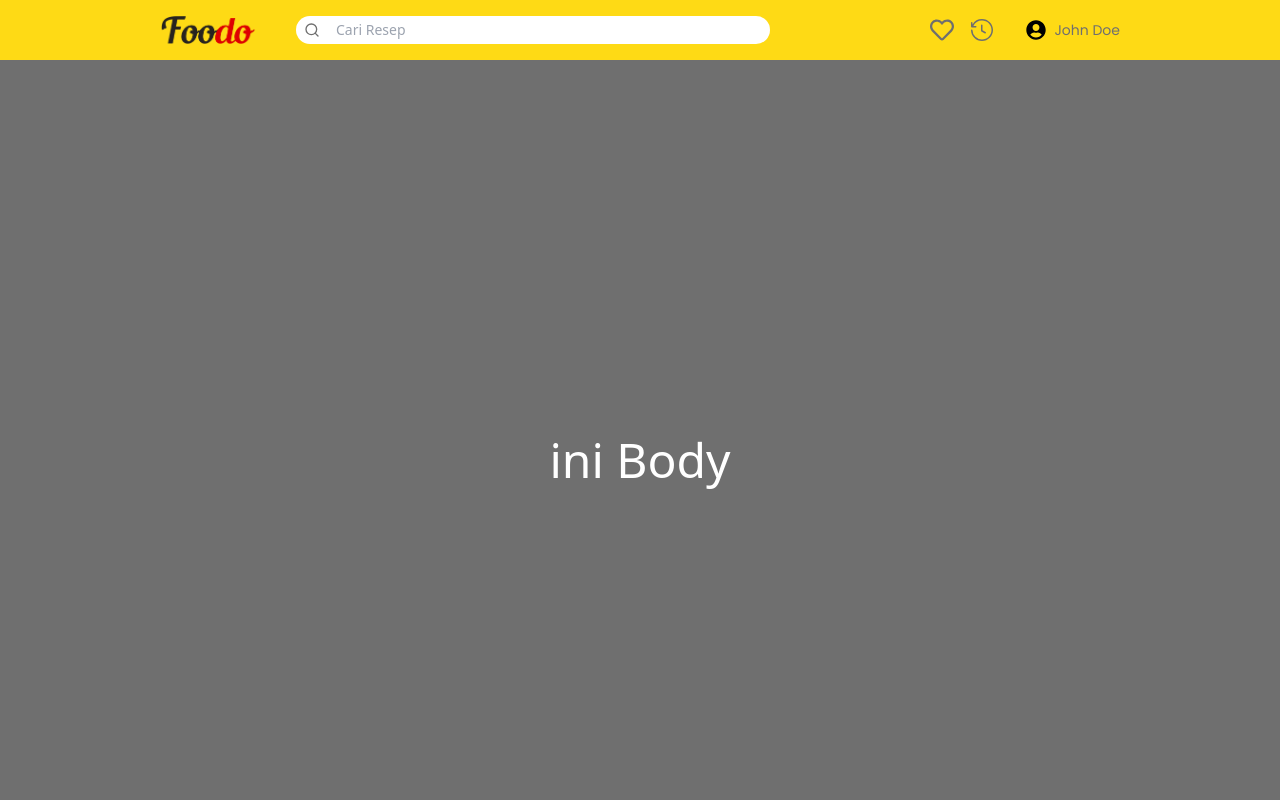
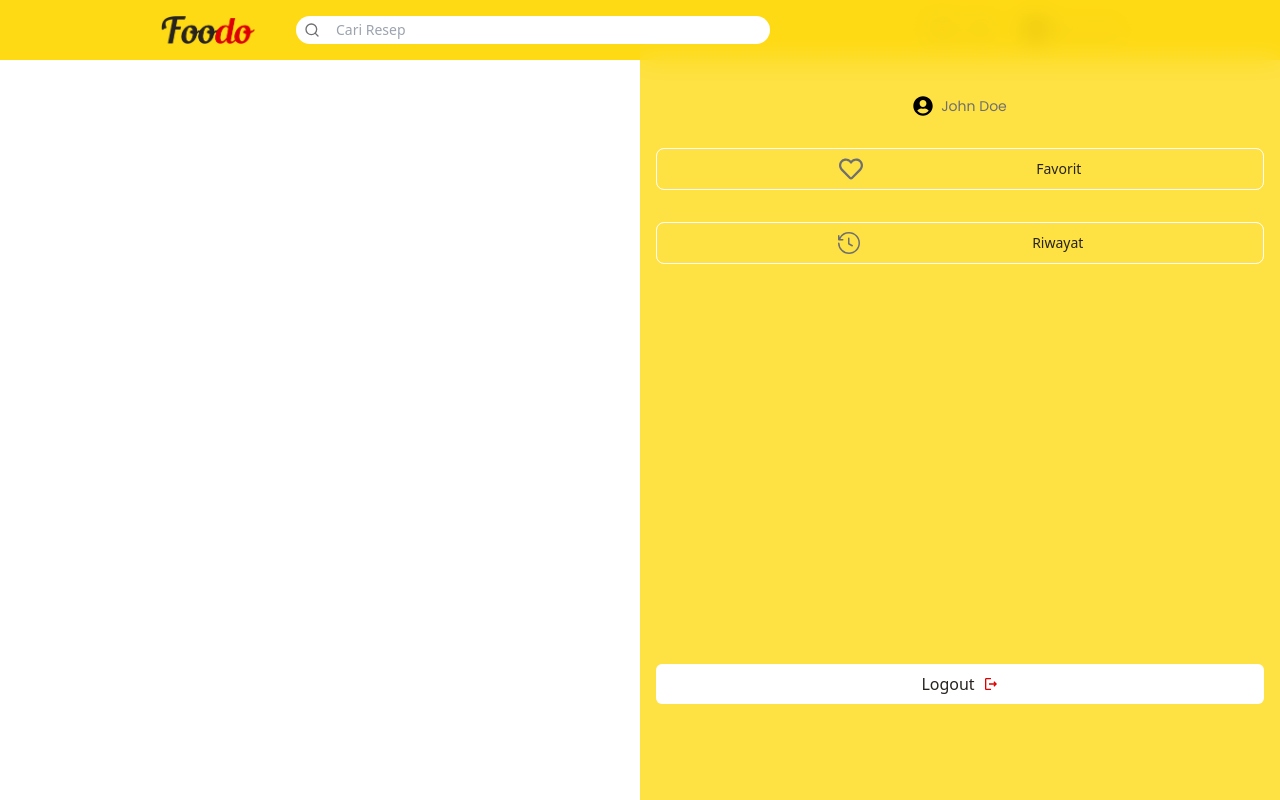
Before and after one commit to IbrhmSptra/React-FrontEnd, a React (Vite) app: page / in a window 1280 px wide. Shown: the top 800 px of the page. Built offline with nearby package versions, Linux system fonts and the light colour scheme.

Commit message:
Sidebar Done, add Redux and Redux Toolkit

```diff
--- a/package.json
+++ b/package.json
@@ -10,9 +10,11 @@
     "preview": "vite preview"
   },
   "dependencies": {
+    "@reduxjs/toolkit": "^2.2.1",
     "react": "^18.2.0",
     "react-dom": "^18.2.0",
     "react-icons": "^5.0.1",
+    "react-redux": "^9.1.0",
     "react-router-dom": "^6.22.1"
   },
   "devDependencies": {
--- /dev/null
+++ b/src/components/LogoutButton.jsx
@@ -0,0 +1,15 @@
+import { Link } from "react-router-dom";
+import { MdOutlineLogout } from "react-icons/md";
+
+const LogoutButton = () => {
+  return (
+    <Link to="/login">
+      <div className="px-4 py-2 bg-white text-headline font-medium rounded-md flex align-text-bottom items-center justify-center gap-2">
+        <p className="text-base align-text-bottom">Logout</p>
+        <MdOutlineLogout className="text-base align-text-bottom text-tertiary" />
+      </div>
+    </Link>
+  );
+};
+
+export default LogoutButton;
--- a/src/components/MenuButton.jsx
+++ b/src/components/MenuButton.jsx
@@ -1,13 +1,32 @@
-/* eslint-disable no-unused-vars */
-import React from "react";
+import { useDispatch, useSelector } from "react-redux";
+import { toggleSidebar } from "../redux/slice/sidebarSlice";
 
 const MenuButton = () => {
+  const isSidebarOpen = useSelector((state) => state.sidebar.status);
+  const dispatch = useDispatch();
   return (
     <div className="flex gap-x-8 sm:hidden">
-      <div className="w-10 h-fit flex flex-col gap-2 p-1 items-end z-20 rounded-sm cursor-pointer">
-        <div className="bg-black w-full h-[4px] rounded-full"></div>
-        <div className="bg-black w-full h-[4px] rounded-full"></div>
-        <div className="bg-black w-full h-[4px] rounded-full"></div>
+      <div
+        className="w-10 h-8 z-20 rounded-sm cursor-pointer relative"
+        onClick={() => {
+          dispatch(toggleSidebar());
+        }}
+      >
+        <div
+          className={`bg-black h-1 w-full absolute rounded-md transition-all duration-300 ${
+            isSidebarOpen ? "top-1/2 -translate-y-1/2 rotate-45" : ""
+          }`}
+        ></div>
+        <div
+          className={`bg-black h-1 w-full absolute top-1/2 left-1/2 -translate-x-1/2 -translate-y-1/2 rounded-md transition-all duration-300 ${
+            isSidebarOpen ? "w-0" : ""
+          }`}
+        ></div>
+        <div
+          className={`bg-black h-1 w-full absolute bottom-0 rounded-md transition-all duration-300 ${
+            isSidebarOpen ? "top-1/2 -translate-y-1/2 -rotate-45" : ""
+          }`}
+        ></div>
       </div>
     </div>
   );
--- a/src/components/Search.jsx
+++ b/src/components/Search.jsx
@@ -1,20 +1,26 @@
 /* eslint-disable no-unused-vars */
 import React from "react";
 import { FiSearch } from "react-icons/fi";
+import { useDispatch } from "react-redux";
+import { closeSidebar } from "../redux/slice/sidebarSlice";
 
-const search = () => {
+const Search = () => {
+  const dispatch = useDispatch();
   return (
     <>
-      <form className="flex relative items-center flex-1">
+      <form className="flex relative items-center flex-1 z-20">
         <FiSearch className="absolute left-2 text-grayText" />
         <input
           type="text"
           className="w-full rounded-2xl text-grayText text-sm font-light pl-10 py-1"
           placeholder="Cari Resep"
+          onFocus={() => {
+            dispatch(closeSidebar());
+          }}
         />
       </form>
     </>
   );
 };
 
-export default search;
+export default Search;
--- a/src/layouts/Navbar.jsx
+++ b/src/layouts/Navbar.jsx
@@ -1,5 +1,3 @@
-/* eslint-disable no-unused-vars */
-import React from "react";
 import Logo from "../components/Logo";
 import Search from "../components/Search";
 import Bookmark from "../components/Bookmark";
--- /dev/null
+++ b/src/layouts/Sidebar.jsx
@@ -0,0 +1,40 @@
+import Profile from "../components/Profile";
+import Bookmark from "../components/Bookmark";
+import History from "../components/History";
+import LogoutButton from "../components/LogoutButton";
+import { useSelector } from "react-redux";
+import { Link } from "react-router-dom";
+
+const Sidebar = () => {
+  const isSidebarOpen = useSelector((state) => state.sidebar.status);
+  return (
+    <div
+      className={`w-1/2 h-screen fixed bg-primary bg-opacity-80 backdrop-blur-md top-0 right-0 transition-all duration-300 ${
+        isSidebarOpen ? "-right-0" : "-right-1/2"
+      }`}
+    >
+      <div className="container px-4 py-24 text-center flex flex-col justify-between h-full">
+        <div className="flex flex-col gap-8">
+          <div className="flex items-center justify-evenly gap-2">
+            <Profile />
+          </div>
+          <Link to="/Bookmark">
+            <div className="px-4 py-2 border border-white flex items-center justify-evenly gap-2 rounded-lg">
+              <Bookmark />
+              <p className="text-sm text-headline">Favorit</p>
+            </div>
+          </Link>
+          <Link to="/History">
+            <div className="px-4 py-2 border border-white flex items-center justify-evenly gap-2 rounded-lg">
+              <History />
+              <p className="text-sm text-headline">Riwayat</p>
+            </div>
+          </Link>
+        </div>
+        <LogoutButton />
+      </div>
+    </div>
+  );
+};
+
+export default Sidebar;
--- a/src/main.jsx
+++ b/src/main.jsx
@@ -3,6 +3,8 @@ import ReactDOM from "react-dom/client";
 import "./index.css";
 import { createBrowserRouter, RouterProvider } from "react-router-dom";
 import HomePage from "./pages/HomePage.jsx";
+import { Provider } from "react-redux";
+import Store from "./redux/store.js";
 
 const router = createBrowserRouter([
   {
@@ -13,6 +15,8 @@ const router = createBrowserRouter([
 
 ReactDOM.createRoot(document.getElementById("root")).render(
   <React.StrictMode>
-    <RouterProvider router={router} />
+    <Provider store={Store}>
+      <RouterProvider router={router} />
+    </Provider>
   </React.StrictMode>
 );
--- a/src/pages/HomePage.jsx
+++ b/src/pages/HomePage.jsx
@@ -1,12 +1,18 @@
 import Footer from "../layouts/Footer";
 import Navbar from "../layouts/Navbar";
+import { useSelector } from "react-redux";
+import Sidebar from "../layouts/Sidebar";
 
 const HomePage = () => {
+  const statusSidebar = useSelector((state) => state.sidebar.status);
   return (
     <>
       <Navbar />
-      <div className="h-screen bg-grayText flex justify-center items-center">
-        <h1 className="text-5xl text-white">ini Body</h1>
+      <Sidebar />
+      <div className="h-screen flex justify-center items-center">
+        <h1 className="text-5xl text-white">
+          status : {statusSidebar ? "yes" : "No"}
+        </h1>
       </div>
       <Footer />
     </>
--- /dev/null
+++ b/src/redux/slice/sidebarSlice.js
@@ -0,0 +1,19 @@
+import { createSlice } from "@reduxjs/toolkit";
+
+const sidebarSlice = createSlice({
+  name: "isSidebarOpen",
+  initialState: {
+    status: false,
+  },
+  reducers: {
+    toggleSidebar: (state) => {
+      state.status = !state.status;
+    },
+    closeSidebar: (state) => {
+      state.status = false;
+    },
+  },
+});
+
+export const { toggleSidebar, closeSidebar } = sidebarSlice.actions;
+export default sidebarSlice.reducer;
--- /dev/null
+++ b/src/redux/store.js
@@ -0,0 +1,10 @@
+import { configureStore } from "@reduxjs/toolkit";
+import sidebarReducer from "./slice/sidebarSlice";
+
+const store = configureStore({
+  reducer: {
+    sidebar: sidebarReducer,
+  },
+});
+
+export default store;
```
Also changed, not shown: 1 other file (tests, documents, lock files or other folders).
